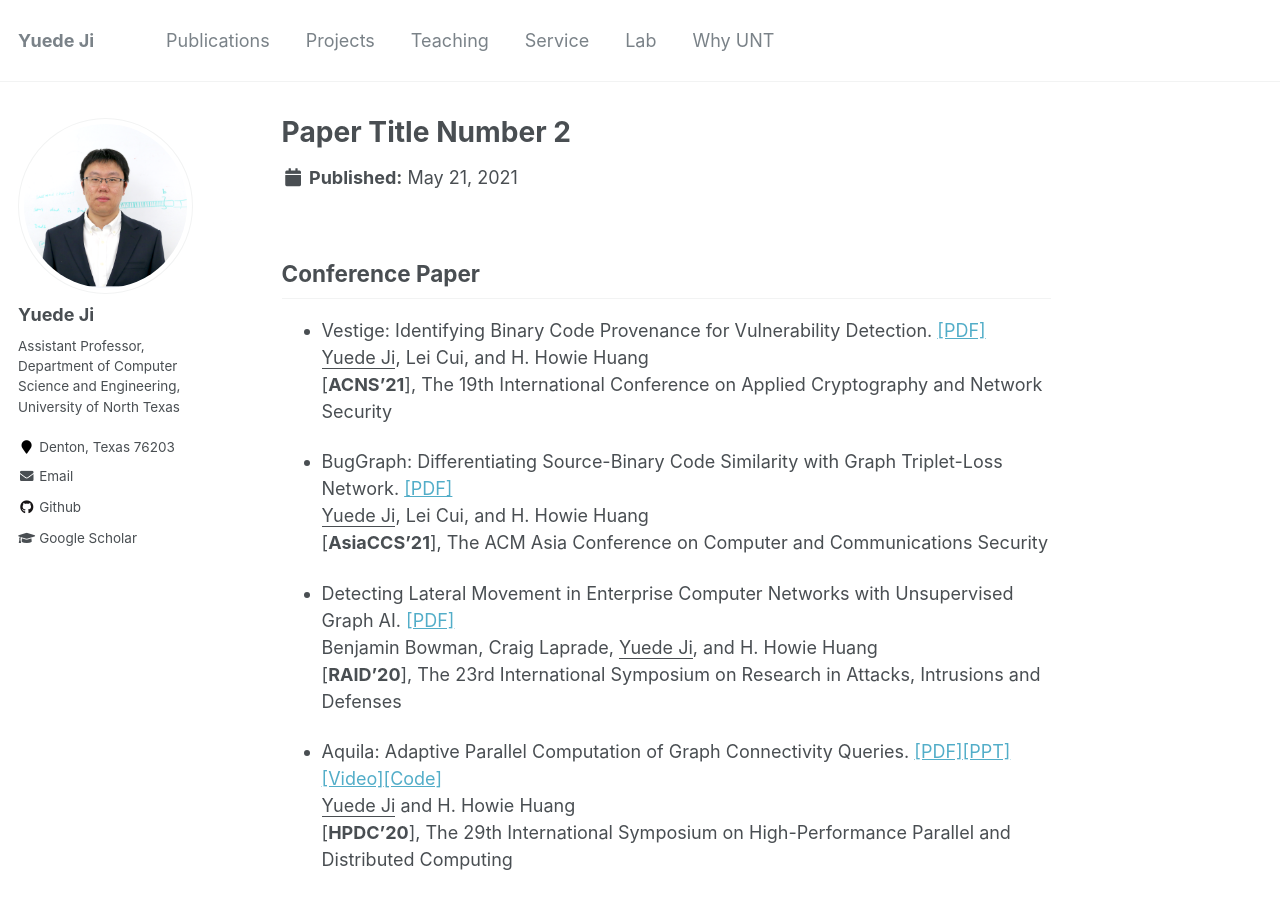
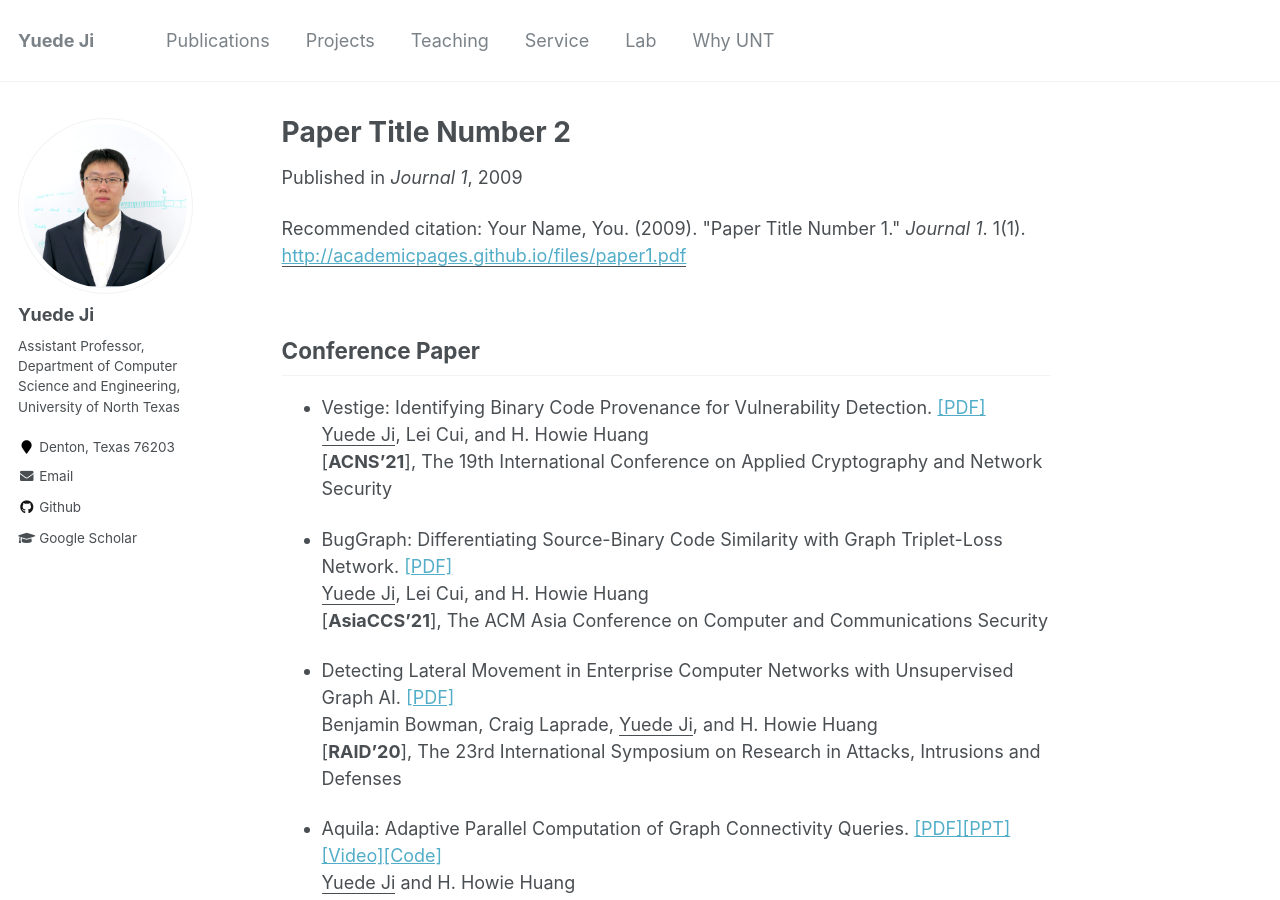
Before and after one commit to yuede/yuede.github.io, a Jekyll site: the page built from _publications/publication_list.md, in a window 1280 px wide and 900 px high. Built offline with Jekyll 4.4.1, drawn with Linux system fonts in a browser that asks for light colours.

Commit message:
update publication list

```diff
--- a/_publications/publication_list.md
+++ b/_publications/publication_list.md
@@ -1,6 +1,12 @@
 ---
 title: "Paper Title Number 2"
 collection: publications
+permalink: /publication/2009-10-01-paper-title-number-1
+excerpt: 'This paper is about the number 1. The number 2 is left for future work.'
+date: 2009-10-01
+venue: 'Journal 1'
+paperurl: 'http://academicpages.github.io/files/paper1.pdf'
+citation: 'Your Name, You. (2009). &quot;Paper Title Number 1.&quot; <i>Journal 1</i>. 1(1).'
 ---
 
 ## Conference Paper
```
Also changed, not shown: _lab/portfolio-1.md (renamed from _portfolio/portfolio-1.md), _lab/portfolio-2.html (renamed from _portfolio/portfolio-2.html), _projects/2012-08-14-blog-post-1.md (renamed from _posts/2012-08-14-blog-post-1.md), _projects/2013-08-14-blog-post-2.md (renamed from _posts/2013-08-14-blog-post-2.md), _projects/2014-08-14-blog-post-3.md (renamed from _posts/2014-08-14-blog-post-3.md), _projects/2015-08-14-blog-post-4.md (renamed from _posts/2015-08-14-blog-post-4.md), _projects/2199-01-01-future-post.md (renamed from _posts/2199-01-01-future-post.md), _why_unt/2012-03-01-talk-1.md (renamed from _talks/2012-03-01-talk-1.md), _why_unt/2013-03-01-tutorial-1.md (renamed from _talks/2013-03-01-tutorial-1.md), _why_unt/2014-02-01-talk-2.md (renamed from _talks/2014-02-01-talk-2.md), _why_unt/2014-03-01-talk-3.md (renamed from _talks/2014-03-01-talk-3.md).
